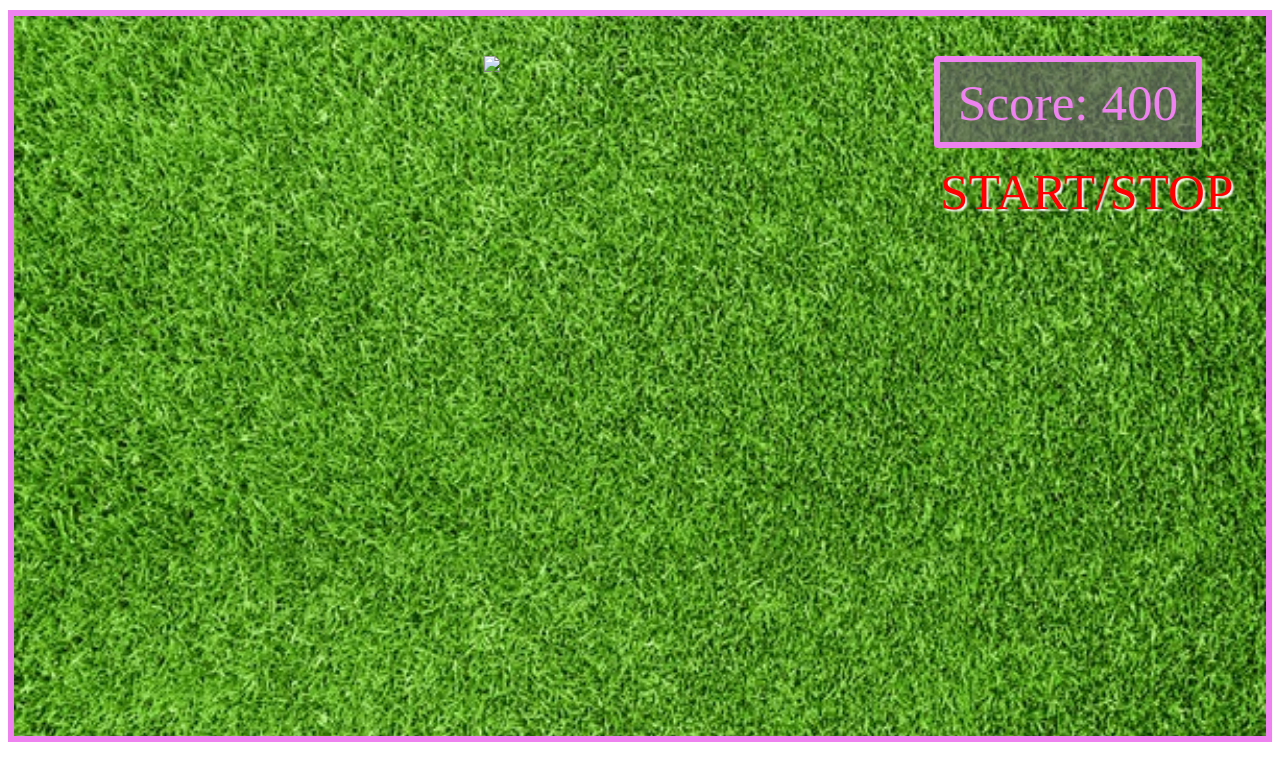
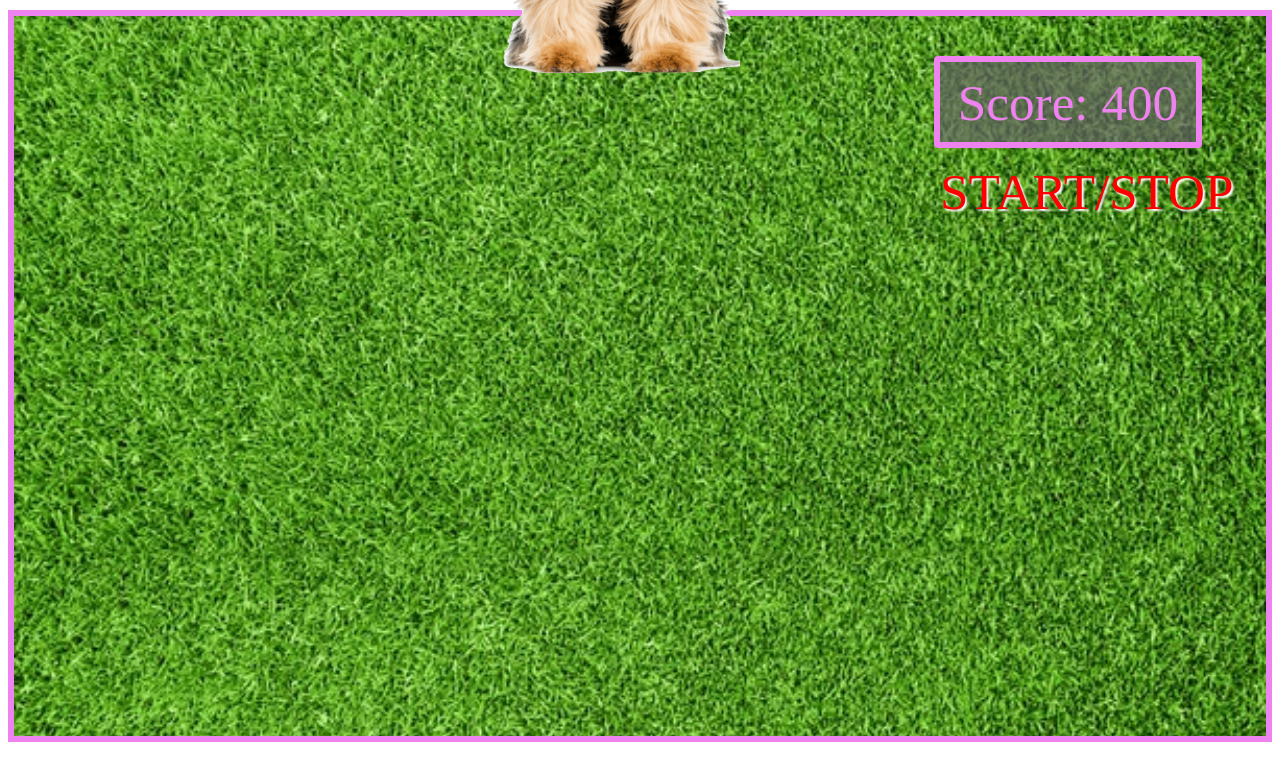
Before and after one commit to VladimirKoshovec/dog, a plain HTML site: page index.html in a window 1280 px wide. Drawn offline with Linux system fonts and the light colour scheme; the site is published under a folder, as on GitHub Pages, so addresses that start at the root find nothing.

Commit message:
Update index.html

```diff
--- a/index.html
+++ b/index.html
@@ -17,7 +17,7 @@
     </form> -->
     <div class="frame" id="data-frame">
         <div class="score" id="data-score">Score: 400</div>
-        <div class="dog" id ="data-dog"><img src="/york.png" class="dog_img"></div>
+        <div class="dog" id ="data-dog"><img src="york.png" class="dog_img"></div>
     </div>
 
     <script src="./test.js"></script>
```
